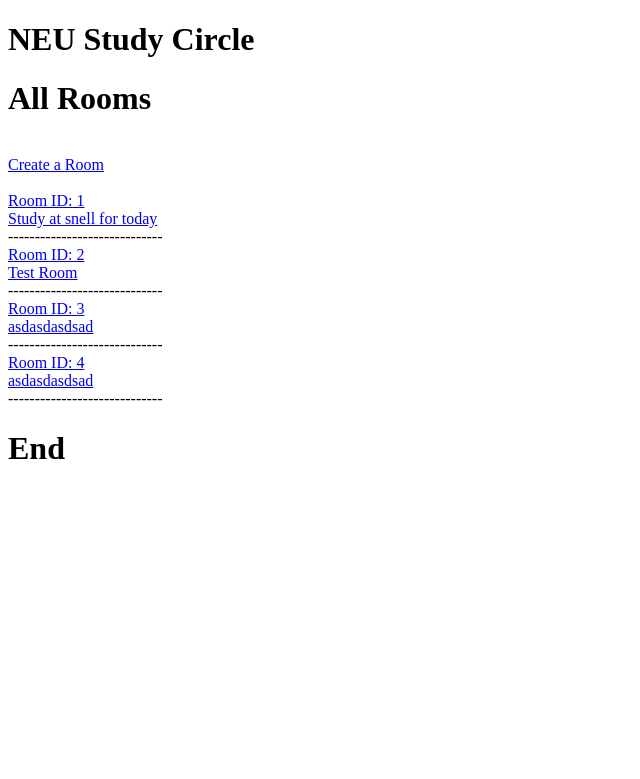
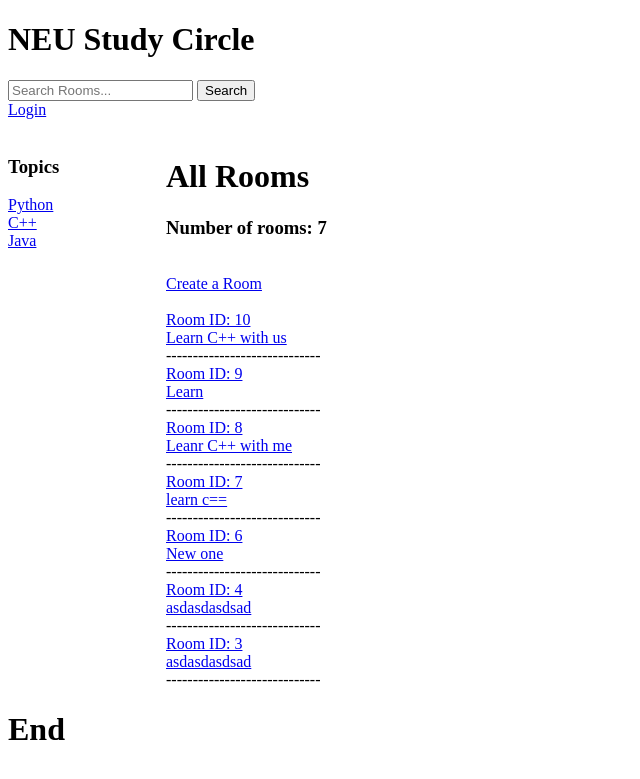
Before and after one commit to AshGitHubAcc/Neu_Study_Circle, a Django app: page / in a window 1280 px wide. Shown: the top 779 px of the page, without its empty margins (0-640 px from the left). Run offline with Django 4.2, Linux system fonts and the light colour scheme; data comes from the database, SQL or seed files in the repository.

Commit message:
Login and register tenplate mode

```diff
--- a/server_neu_study_circle/main/admin.py
+++ b/server_neu_study_circle/main/admin.py
@@ -1,8 +1,8 @@
 from django.contrib import admin
-from .models import Room,Tag,Message
+from .models import Room,Topic,Message
 # Register your models here.
 
 
 admin.site.register(Room)
-admin.site.register(Tag)
+admin.site.register(Topic)
 admin.site.register(Message)
--- a/server_neu_study_circle/main/models.py
+++ b/server_neu_study_circle/main/models.py
@@ -2,20 +2,25 @@ from django.db import models
 from django.contrib.auth.models import User
 
 
-class Tag(models.Model):
+class Topic(models.Model):
     name = models.CharField(max_length=200)
 
     def __str__(self):
-        return str(self.name[0:50])
+        return str(self.name[0:10])
 
 class Room(models.Model):
     host = models.ForeignKey(User, on_delete=models.SET_NULL, null=True)
-    tag = models.ForeignKey(Tag, on_delete=models.SET_NULL, null=True)
+    topic = models.ForeignKey(Topic, on_delete=models.SET_NULL, null=True)
     header = models.CharField(max_length=200)
     description = models.TextField(null=True, blank=True)
     # participants =
     created = models.DateTimeField(auto_now_add=True)
     updated = models.DateTimeField(auto_now=True)
+
+    class Meta:
+        ordering = ['-created']
+
+
 
     def __str__(self):
         return str(self.header) + ": " + str(self.created)
--- a/server_neu_study_circle/main/templates/create_room.html
+++ b/server_neu_study_circle/main/templates/create_room.html
@@ -2,6 +2,8 @@
 
 
 {% block content %}
+
+Room Form
 
 <form method="post" action="">
     {% csrf_token %}
--- a/server_neu_study_circle/main/templates/home.html
+++ b/server_neu_study_circle/main/templates/home.html
@@ -2,26 +2,51 @@
 
 {% block content %}
 
-<div>
+<div style="display: grid; grid-template-columns: 1fr 7fr;" >
 
 
+    <div style="width: 100px;">
 
-    <h1>All Rooms</h1>
+        <h3>Topics</h3>
 
-    <br>
-    <a href="{% url 'point' %}">Create a Room</a>
-    <br>
-    <br>
+        {% for topic in topics %}
+            <a href="{% url 'home'  %}?query={{topic.name}}">{{topic.name}}</a>
+            <br>
+        {% endfor %}
+    </div>
 
 
 
     <div>
+
+        <h1>All Rooms</h1>
+
+        <h3>Number of rooms: {{numOfRooms}}</h3>
+
+        <br>
+        <a href="{% url 'create_room' %}">Create a Room</a>
+        <br>
+        <br>
+
         {% for room in rooms %}
-
-           <a href="{% url 'point' id=room.id %}">
+           <a href="room/{{room.id}}">
                 <div>Room ID: {{room.id}}</div>
                 <div>{{room.header}}</div>
            </a>
+
+
+           {% if user == room.host %}
+                <br>
+                <a href="{% url 'update_room' id=room.id %}">>>>>Update Room</a>
+                <br>
+                <br>
+                br>
+                <a href="{% url 'delete_room' id=room.id %}">>>>>Delete Room</a>
+
+                <br>
+                <br>
+            {% endif %}
+
             -----------------------------
 
         {% endfor %}
--- a/server_neu_study_circle/main/urls.py
+++ b/server_neu_study_circle/main/urls.py
@@ -4,7 +4,16 @@ from . import views
 
 
 urlpatterns = [
-    path('', views.home, name="point" ),
-    path('room/<int:id>/', views.single_room, name="point"),
-    path('create-room/', views.create_room, name="point"),
+    path('login/', views.for_login, name="login"),
+    path('logout/', views.for_logout, name="logout"),
+    path('register/', views.for_register, name="register"),
+
+
+    path('', views.home, name="home"),
+    path('room/<int:id>/', views.single_room, name="room"),
+    path('create-room/', views.create_room, name="create_room"),
+    path('update-room/<int:id>', views.update_room, name="update_room"),
+    path('delete-room/<int:id>', views.delete_room, name="delete_room"),
+
+
 ]
--- a/server_neu_study_circle/main/views.py
+++ b/server_neu_study_circle/main/views.py
@@ -1,15 +1,77 @@
 from django.shortcuts import render, redirect
 from .forms import RoomForm
-from .models import Room
+from .models import Room,Topic
+from django.db.models import Q
+from django.contrib.auth.models import User
+from django.contrib import messages
+from django.contrib.auth import authenticate, login, logout
+from django.contrib.auth.decorators import login_required
+from django.http import HttpResponse
 # Create your views here.
 
 
+def for_login(req):
+
+    page = 'login'
+
+    if req.method == "POST":
+
+        username = req.POST.get('username')
+        password = req.POST.get('password')
+
+        try:
+            user = User.objects.get(username=username)
+
+        except Exception as e:
+            print(f"___________Error: {e}_____________")
+
+        user = authenticate(req, username=username, password=password)
+
+        if user is not None:
+            login(req, user)
+            return redirect("home")
+    elif req.method == "GET":
+
+        if req.user.is_authenticated:
+            return redirect('home')
+
+        context = {
+            'page': page
+        }
+        return render(req, 'login_register.html', context)
+
+def for_logout(req):
+    logout(req)
+    return redirect("home")
+
+
+def for_register(req):
+    page = 'register'
+    context = {
+        'page': page
+    }
+    return render(req, 'login_register.html', context)
+
 def home(req):
-    rooms = Room.objects.all()
-    data = {
+
+    query = req.GET.get('query') if req.GET.get('query') != None else ''
+
+    rooms = Room.objects.filter(
+        Q(topic__name__icontains=query) |
+        Q(header__icontains=query) |
+        Q(description__icontains=query)
+    )
+
+    topics = Topic.objects.all()
+
+
+
+    context = {
         'rooms': rooms,
+        'topics':topics,
+        'numOfRooms': rooms.count()
     }
-    return render(req, 'home.html', data)
+    return render(req, 'home.html', context)
 
 def single_room(req, id):
 
@@ -19,12 +81,52 @@ def single_room(req, id):
     }
     return render(req, "single_room.html", context)
 
+
+@login_required(login_url='login')
 def create_room(req):
-    form = RoomForm()
 
-    form = RoomForm(req.POST)
 
-    if form.is_valid():
-        form.save()
-        return redirect('/')
-    return render(req, 'create_room.html', {'form': form})
+    if req.method == 'GET':
+        form = RoomForm()
+        return render(req, 'create_room.html', {'form': form})
+    elif req.method == 'POST':
+        form = RoomForm(req.POST)
+        if form.is_valid():
+            form.save()
+            return redirect('/')
+        else:
+            print("=================Error=============")
+
+@login_required(login_url='login')
+def update_room(req, id):
+    room = Room.objects.get(id=id)
+
+    if req.user != room.host:
+        return HttpResponse("Dont have acess")
+
+    if req.method == "GET":
+        form = RoomForm(instance=room)
+
+        return render(req, 'create_room.html', {'form': form})
+    elif req.method == "POST":
+        form = RoomForm(req.POST, instance=room)
+
+        if form.is_valid():
+            form.save()
+            return redirect("/")
+        else:
+            print("=================Error=============")
+
+
+@login_required(login_url='login')
+def delete_room(req, id):
+
+    room = Room.objects.get(id=id)
+    if req.user != room.host:
+        return HttpResponse("Dont have acess")
+
+    if req.method == "GET":
+        return render(req, 'delete.html', {'var': room})
+    elif req.method == "POST":
+        room.delete()
+        return redirect("/")
--- a/server_neu_study_circle/templates/header.html
+++ b/server_neu_study_circle/templates/header.html
@@ -1 +1,18 @@
 <h1>NEU Study Circle</h1>
+
+<form method="GET" action="{% url 'home' %}">
+    <input type="text" name="query" placeholder="Search Rooms..."/>
+    <button type="submit">Search</button>
+</form>
+
+
+{% if user.is_authenticated %}
+    <a href="{% url 'logout' %}">Logout</a>
+
+{% else %}
+    <a href="{% url 'login' %}">Login</a>
+
+{% endif %}
+
+<br>
+<br>
```
Also changed, not shown: server_neu_study_circle/main/templates/delete.html (added, +14 -0 lines), server_neu_study_circle/main/templates/login_register.html (added, +50 -0 lines), server_neu_study_circle/db.sqlite3, server_neu_study_circle/main/migrations/0003_rename_tag_topic_alter_room_options_and_more.py (added).
